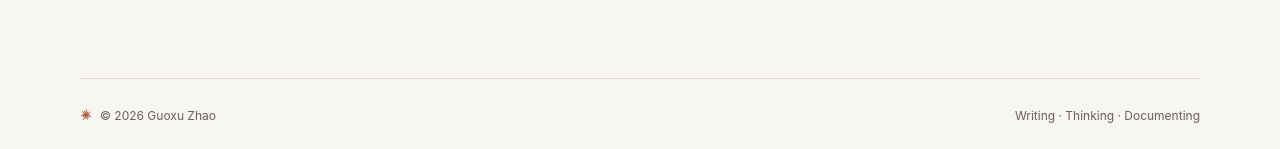
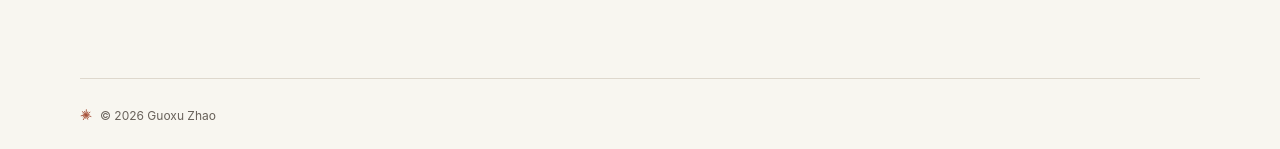
Before and after one commit to Zguoxu/Zguoxu.github.io, a Jekyll site: the page built from index.html, in a window 1280 px wide and 900 px high, scrolled down 3086 px. Shown: the part 748-897 px from the top of the window. Built offline with Jekyll 4.4.1, drawn with Linux system fonts in a browser that asks for light colours.

Commit message:
Remove unused images and footer tagline
Co-Authored-By: Claude Sonnet 5.5 <noreply@anthropic.com>

```diff
--- a/_layouts/default.html
+++ b/_layouts/default.html
@@ -26,7 +26,7 @@
       <nav aria-label="Main navigation"><a href="{{ '/' | relative_url }}#about">About</a><a href="{{ '/' | relative_url }}#profile">Experience</a><a href="{{ '/' | relative_url }}#skills">Skills</a><a href="{{ '/' | relative_url }}#honors">Honors &amp; Awards</a><a href="{{ '/' | relative_url }}#journal">Learning Notes</a></nav>
     </header>
     <main>{{ content }}</main>
-    <footer class="site-footer"><span>© {{ 'now' | date: '%Y' }} {{ site.title | escape }}</span><span>Writing · Thinking · Documenting</span></footer>
+    <footer class="site-footer"><span>© {{ 'now' | date: '%Y' }} {{ site.title | escape }}</span></footer>
   </div>
   <script>
     (function () {
```
Also changed, not shown: assets/images/guoxu-zhao.jpg (deleted), assets/images/og-image.svg (deleted).
